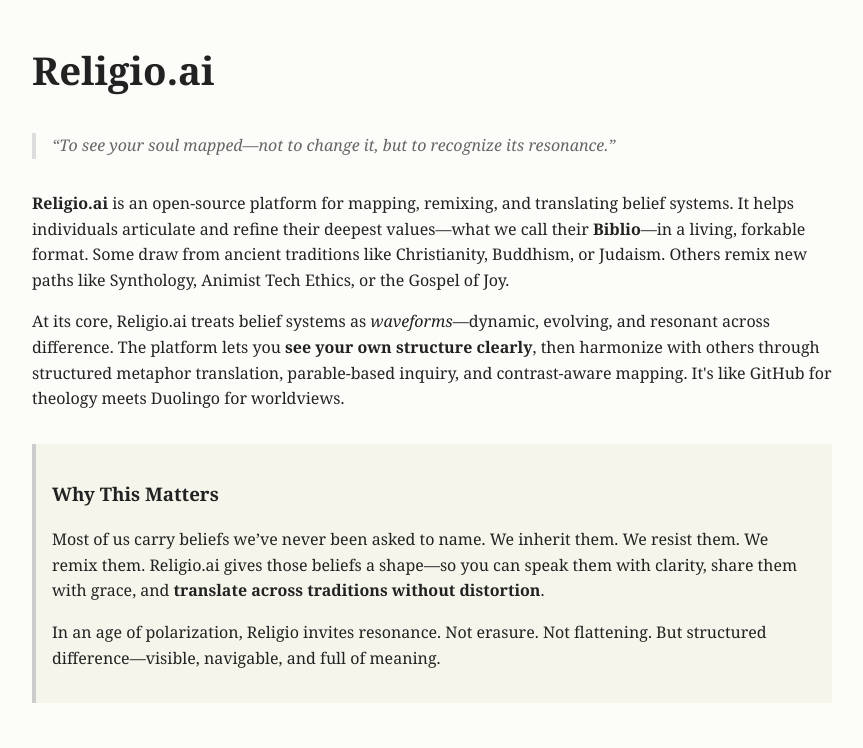
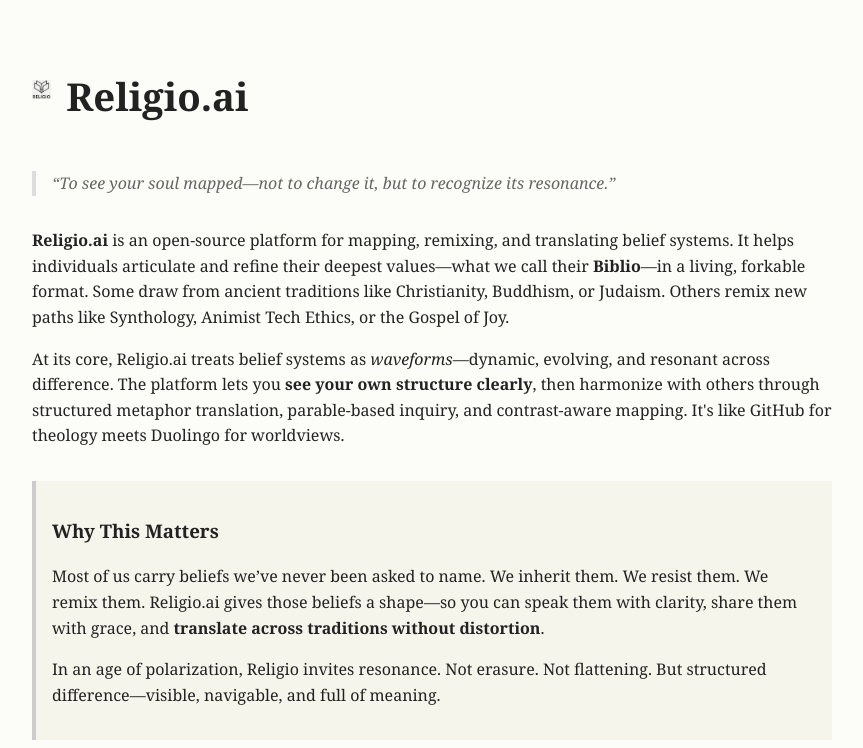
Before and after one commit to retrogrand/religio, a plain HTML site: page index.html in a window 1280 px wide. Shown: the top 748 px of the page, without its empty margins (208-1071 px from the left). Drawn offline with Linux system fonts and the light colour scheme.

Commit message:
Added logo

```diff
--- a/index.html
+++ b/index.html
@@ -35,11 +35,24 @@
       padding: 1em;
       margin: 2em 0;
     }
+    .header-flex {
+  display: flex;
+  align-items: center;
+  gap: 15px;
+}
+
+.logo {
+  height: 1.2em; /* matches ~2.4em font-size of h1 */
+  vertical-align: middle;
+}
   </style>
 </head>
 <body>
 
+  <div class="header-flex">
+  <img src="https://raw.githubusercontent.com/retrogrand/religio/refs/heads/main/religio_logo.jpg" alt="Religio Logo" class="logo">
   <h1>Religio.ai</h1>
+</div>
   <blockquote>“To see your soul mapped—not to change it, but to recognize its resonance.”</blockquote>
 
   <p><strong>Religio.ai</strong> is an open-source platform for mapping, remixing, and translating belief systems. It helps individuals articulate and refine their deepest values—what we call their <strong>Biblio</strong>—in a living, forkable format. Some draw from ancient traditions like Christianity, Buddhism, or Judaism. Others remix new paths like Synthology, Animist Tech Ethics, or the Gospel of Joy.</p>
```
